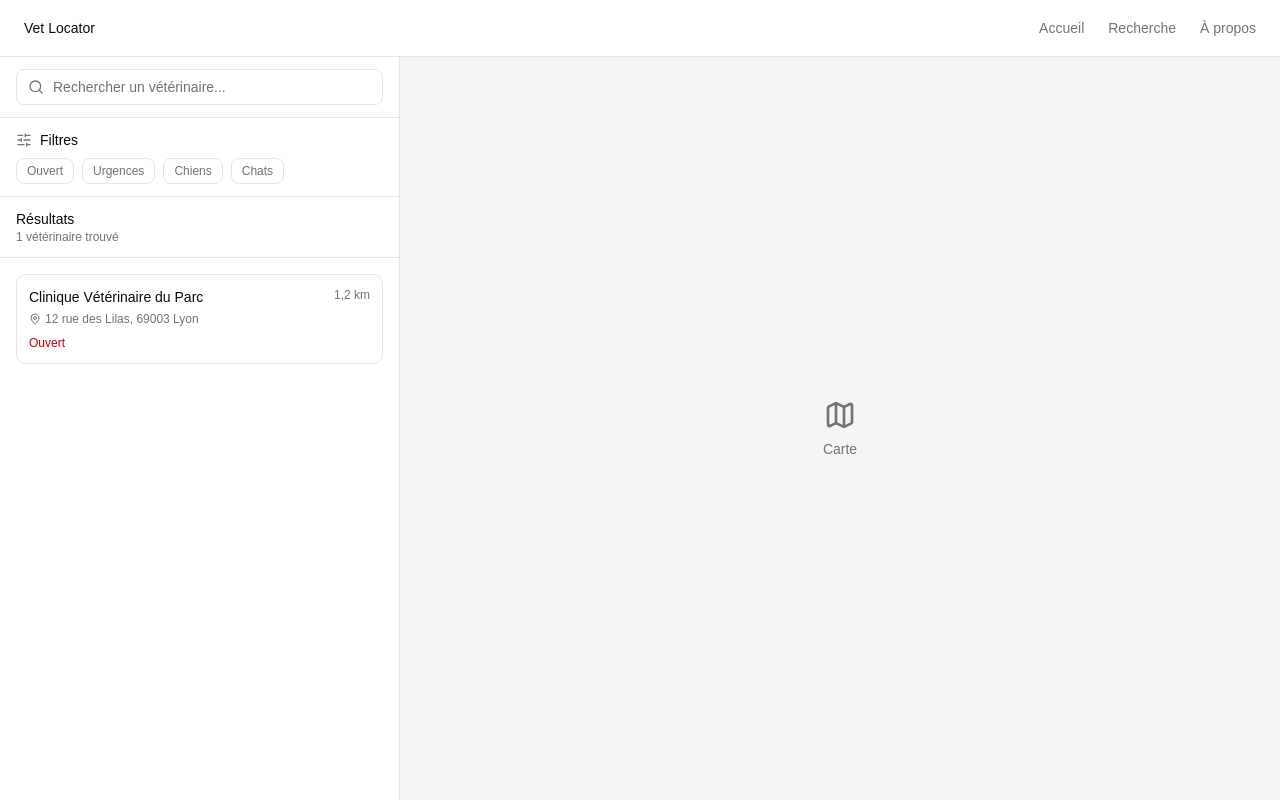
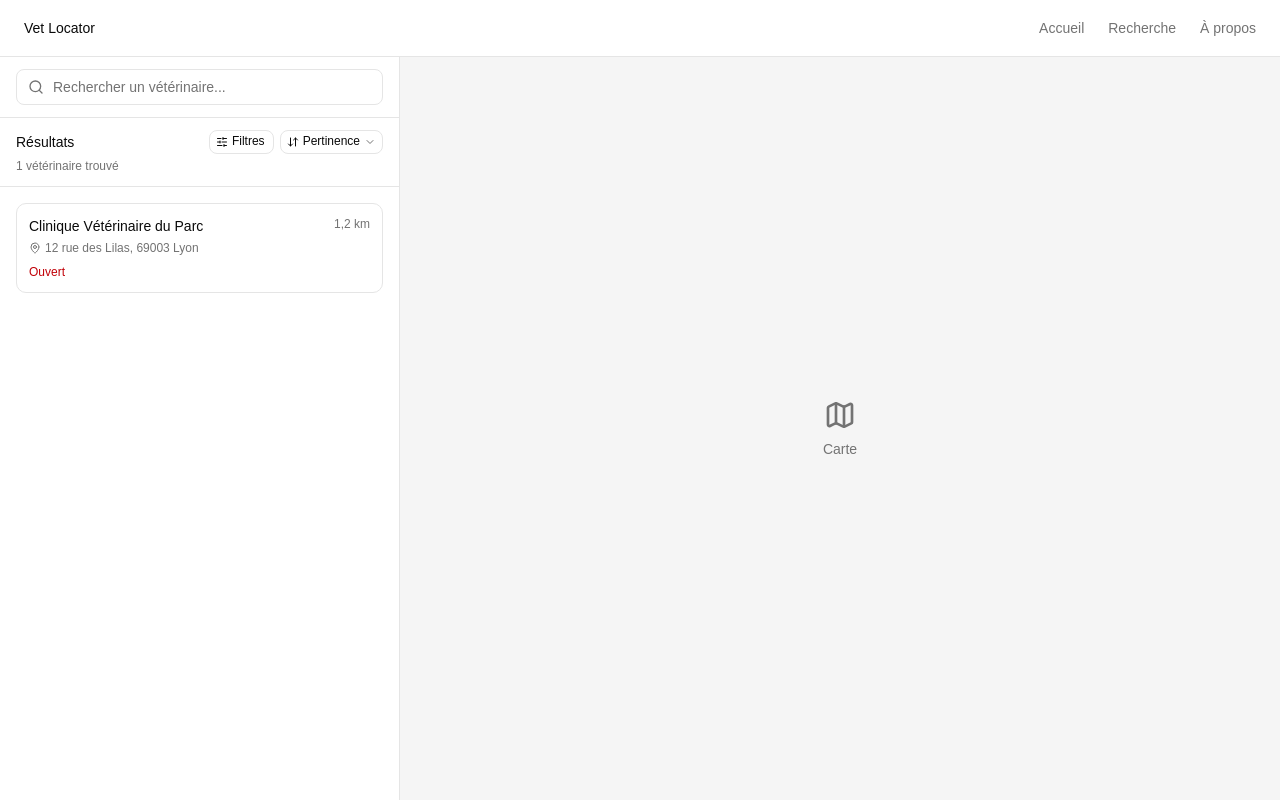
Before and after one commit to wav-rover/hackathon-ynov, a React (Vite) app in the folder front/: page / in a window 1280 px wide. Built offline with nearby package versions, Linux system fonts and the light colour scheme.

Commit message:
Refactor FilterBar component to use dropdown for sorting options and integrate it into ResultsList; update layout for better UI/UX

```diff
--- a/front/src/components/filter/FilterBar.tsx
+++ b/front/src/components/filter/FilterBar.tsx
@@ -1,35 +1,119 @@
-import { SlidersHorizontal } from "lucide-react"
+"use client"
 
-import { cn } from "@/lib/utils"
+import { useState } from "react"
+import { ArrowDownUp, ChevronDown, SlidersHorizontal } from "lucide-react"
 
-const filterOptions = ["Ouvert", "Urgences", "Chiens", "Chats"]
+import { Button } from "@/components/ui/button"
+import {
+  DropdownMenu,
+  DropdownMenuContent,
+  DropdownMenuRadioGroup,
+  DropdownMenuRadioItem,
+  DropdownMenuTrigger,
+} from "@/components/ui/dropdown-menu"
+import {
+  Sheet,
+  SheetClose,
+  SheetContent,
+  SheetDescription,
+  SheetFooter,
+  SheetHeader,
+  SheetTitle,
+} from "@/components/ui/sheet"
+
+const sortOptions = [
+  { value: "relevance", label: "Pertinence" },
+  { value: "distance", label: "Distance" },
+  { value: "name", label: "Nom (A-Z)" },
+] as const
+
+type SortValue = (typeof sortOptions)[number]["value"]
+
+function getSortLabel(value: SortValue) {
+  return sortOptions.find((option) => option.value === value)?.label ?? "Trier"
+}
 
 export function FilterBar() {
+  const [isFilterOpen, setIsFilterOpen] = useState(false)
+  const [sort, setSort] = useState<SortValue>("relevance")
+
+  function resetFilters() {}
+
   return (
-    <div className="shrink-0 border-b border-border px-3 py-3 lg:px-4">
-      <div className="mb-2 flex items-center gap-2">
-        <SlidersHorizontal
-          className="size-4 text-muted-foreground"
-          aria-hidden
-        />
-        <span className="text-sm font-medium">Filtres</span>
+    <>
+      <div className="flex shrink-0 items-center gap-1.5">
+        <Button
+          type="button"
+          variant="outline"
+          size="sm"
+          onClick={() => setIsFilterOpen(true)}
+        >
+          <SlidersHorizontal data-icon="inline-start" />
+          Filtres
+        </Button>
+
+        <DropdownMenu>
+          <DropdownMenuTrigger
+            render={
+              <Button type="button" variant="outline" size="sm" className="min-w-0" />
+            }
+          >
+            <ArrowDownUp data-icon="inline-start" />
+            <span className="truncate">{getSortLabel(sort)}</span>
+            <ChevronDown data-icon="inline-end" className="text-muted-foreground" />
+          </DropdownMenuTrigger>
+          <DropdownMenuContent align="end" className="w-40">
+            <DropdownMenuRadioGroup
+              value={sort}
+              onValueChange={(value) => setSort(value as SortValue)}
+            >
+              {sortOptions.map((option) => (
+                <DropdownMenuRadioItem key={option.value} value={option.value}>
+                  {option.label}
+                </DropdownMenuRadioItem>
+              ))}
+            </DropdownMenuRadioGroup>
+          </DropdownMenuContent>
+        </DropdownMenu>
       </div>
 
-      <div className="flex flex-wrap gap-2">
-        {filterOptions.map((option) => (
-          <button
-            key={option}
-            type="button"
-            className={cn(
-              "rounded-md border border-input bg-background px-2.5 py-1 text-xs text-muted-foreground transition-colors",
-              "hover:bg-muted hover:text-foreground",
-              "focus-visible:border-ring focus-visible:ring-2 focus-visible:ring-ring/30"
-            )}
-          >
-            {option}
-          </button>
-        ))}
-      </div>
-    </div>
+      <Sheet open={isFilterOpen} onOpenChange={setIsFilterOpen}>
+        <SheetContent side="left" className="w-full gap-0 p-0 sm:max-w-sm">
+          <SheetHeader className="border-b border-border px-4 py-5">
+            <SheetTitle>Filtres</SheetTitle>
+            <SheetDescription>
+              Affinez votre recherche de vétérinaires.
+            </SheetDescription>
+          </SheetHeader>
+
+          <div className="flex-1 overflow-y-auto px-4 py-4" />
+
+          <SheetFooter className="mt-auto border-t border-border bg-muted/30 px-4 py-4">
+            <div className="flex w-full flex-col gap-2">
+              <SheetClose
+                render={
+                  <Button
+                    type="button"
+                    size="lg"
+                    className="w-full bg-black text-white hover:bg-black/90"
+                  />
+                }
+              >
+                Voir les résultats
+              </SheetClose>
+              <Button
+                type="button"
+                variant="ghost"
+                size="lg"
+                className="w-full text-muted-foreground"
+                onClick={resetFilters}
+              >
+                Réinitialiser
+              </Button>
+            </div>
+          </SheetFooter>
+        </SheetContent>
+      </Sheet>
+    </>
   )
 }
--- a/front/src/components/layout/AppLayout.tsx
+++ b/front/src/components/layout/AppLayout.tsx
@@ -1,6 +1,5 @@
 import { VetMap } from "@/components/map/VetMap"
 import { ResultsList } from "@/components/results/ResultsList"
-import { FilterBar } from "@/components/filter/FilterBar"
 import { SearchBar } from "@/components/search/SearchBar"
 
 const menuItems = ["Accueil", "Recherche", "À propos"]
@@ -31,7 +30,6 @@ export function AppLayout() {
       <main className="grid min-h-0 flex-1 grid-rows-[minmax(220px,38svh)_1fr] lg:grid-cols-[clamp(280px,32vw,400px)_1fr] lg:grid-rows-1">
         <aside className="row-start-2 flex min-h-0 flex-col overflow-hidden border-t border-border lg:col-start-1 lg:row-start-1 lg:border-t-0 lg:border-r">
           <SearchBar />
-          <FilterBar />
           <ResultsList />
         </aside>
 
--- a/front/src/components/results/ResultsList.tsx
+++ b/front/src/components/results/ResultsList.tsx
@@ -1,3 +1,4 @@
+import { FilterBar } from "@/components/filter/FilterBar"
 import { VetResultItem, type VetResult } from "@/components/results/VetResultItem"
 
 const sampleResults: VetResult[] = [
@@ -20,8 +21,11 @@ export function ResultsList() {
 
   return (
     <div className="flex min-h-0 flex-1 flex-col">
-      <div className="shrink-0 border-b border-border px-3 py-3 lg:px-4">
-        <h2 className="text-sm font-medium">Résultats</h2>
+      <div className="shrink-0 space-y-1 border-b border-border px-3 py-3 lg:px-4">
+        <div className="flex items-center justify-between gap-2">
+          <h2 className="text-sm font-medium">Résultats</h2>
+          <FilterBar />
+        </div>
         <p className="text-xs text-muted-foreground">
           {formatResultsCount(resultsCount)}
         </p>
```
